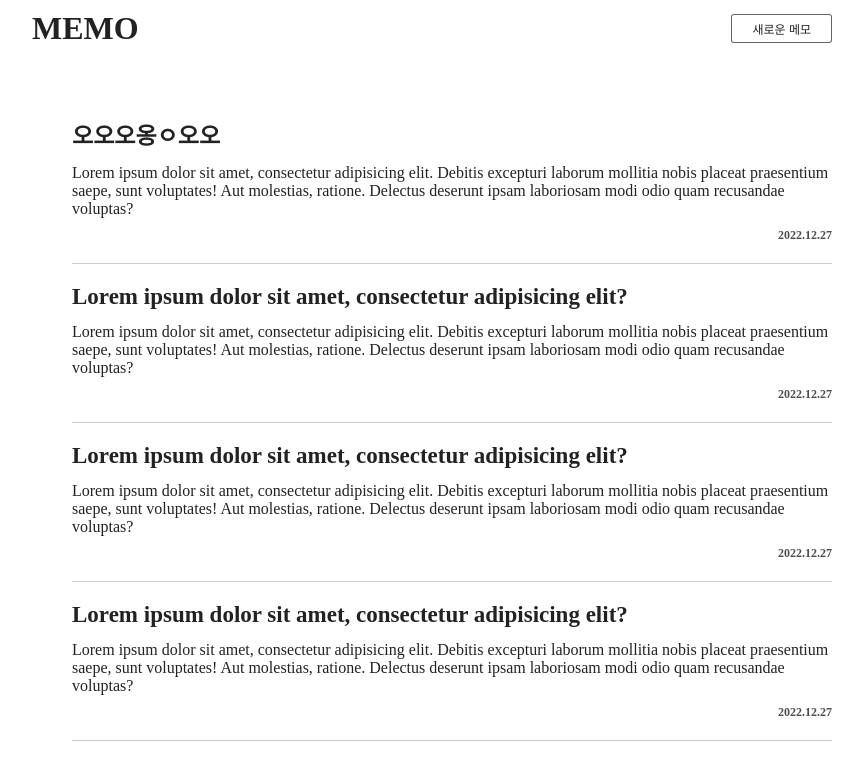
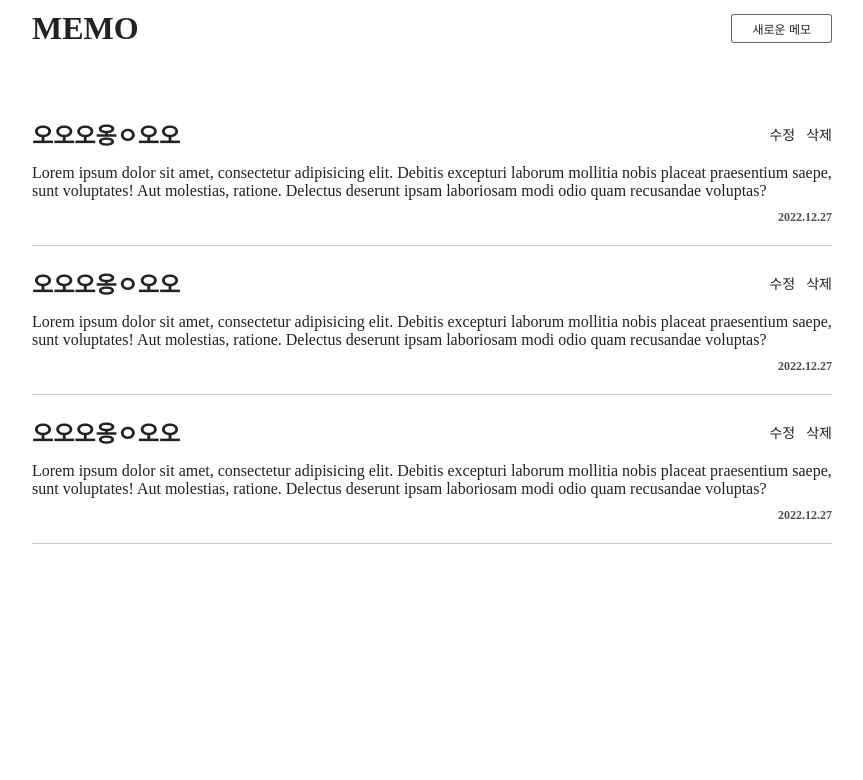
Before and after one commit to junggri/bear-u-client, a plain HTML site: page index.html in a window 1280 px wide. Shown: the whole page, without its empty margins (208-1071 px from the left). Drawn offline with Linux system fonts and the light colour scheme.

Commit message:
[dev] 프론트 디자인 추가, 기능 추가

```diff
--- a/css/content.css
+++ b/css/content.css
@@ -1,6 +1,7 @@
 *{
     padding:0;
     margin:0;
+
 }
 .content{
     width:800px;
@@ -15,17 +16,17 @@ header{
     font-size:30px;
 }
 .title > span{
-    font-size:12px;
+    font-size:14px;
     display: inline-block;
+    width:100%;
     text-align: right;
-    border:1px solid red;
+    /* border:1px solid red; */
 }
 .description{
     font-size:17px;
     margin-top:10px;
     font-weight: 500;
 }
-.content{
-    margin-top: 40px;
-
+.content-body{
+    margin-top:20px;
 }
--- a/css/style.css
+++ b/css/style.css
@@ -1,5 +1,6 @@
 *{
   margin:0;
+  padding:0;
   color:#222222;
 }
 a{
@@ -39,15 +40,34 @@ header > h2{
   width:800px;
   margin: 0 auto;
 }
+#note-list-wrapper{
+}
 .note-list-item{
   list-style: none;
+  width:100%;
   margin-bottom: 20px;
   cursor: pointer;
   padding-bottom: 20px;
   border-bottom:1px solid rgba(0,0,0,0.2);
 }
-.note-list-item > h1 {
+.note-list-item-header > a > h1 {
   font-size:23px;
+}
+.note-list-item-header{
+  display: flex;
+  justify-content: space-between;
+  align-items: center;
+}
+.user-button > span{
+  display: inline-block;
+  font-size:14px;
+  margin-left:7px;
+  cursor: pointer;
+  transition: 0.2s all;
+  border-bottom:1px solid white;
+}
+.user-button > span:hover{
+  border-bottom:1px solid rgba(0,0,0,0.4)
 }
 .note-list-item > h2 {
   font-size:16px;
--- a/index.html
+++ b/index.html
@@ -18,26 +18,45 @@
         </a>
       </div>
     </header>
-    <ul>
+    <ul id="note-list-wrapper">
+      <li class="note-list-item">
+        <div class="note-list-item-header">
             <a href="./html/content/20221227.html">
-        <li class="note-list-item">
               <h1>오오오옹ㅇ오오</h1>
+            </a>
+            <div class="user-button">
+              <span>수정</span>
+              <span>삭제</span>
+            </div>
+          </div>
           <p>Lorem ipsum dolor sit amet, consectetur adipisicing elit. Debitis excepturi laborum mollitia nobis placeat praesentium saepe, sunt voluptates! Aut molestias, ratione. Delectus deserunt ipsam laboriosam modi odio quam recusandae voluptas?</p>
           <h3>2022.12.27</h3>
         </li>
+
+        <li class="note-list-item">
+          <div class="note-list-item-header">
+              <a href="./html/content/20221227.html">
+                <h1>오오오옹ㅇ오오</h1>
               </a>
-      <li class="note-list-item">
-        <h1>Lorem ipsum dolor sit amet, consectetur adipisicing elit?</h1>
+              <div class="user-button">
+                <span>수정</span>
+                <span>삭제</span>
+              </div>
+          </div>
           <p>Lorem ipsum dolor sit amet, consectetur adipisicing elit. Debitis excepturi laborum mollitia nobis placeat praesentium saepe, sunt voluptates! Aut molestias, ratione. Delectus deserunt ipsam laboriosam modi odio quam recusandae voluptas?</p>
           <h3>2022.12.27</h3>
         </li>
+
         <li class="note-list-item">
-        <h1>Lorem ipsum dolor sit amet, consectetur adipisicing elit?</h1>
-        <p>Lorem ipsum dolor sit amet, consectetur adipisicing elit. Debitis excepturi laborum mollitia nobis placeat praesentium saepe, sunt voluptates! Aut molestias, ratione. Delectus deserunt ipsam laboriosam modi odio quam recusandae voluptas?</p>
-        <h3>2022.12.27</h3>
-      </li>
-      <li class="note-list-item">
-        <h1>Lorem ipsum dolor sit amet, consectetur adipisicing elit?</h1>
+          <div class="note-list-item-header">
+            <a href="./html/content/20221227.html">
+              <h1>오오오옹ㅇ오오</h1>
+            </a>
+              <div class="user-button">
+                <span>수정</span>
+                <span>삭제</span>
+              </div>
+            </div>
           <p>Lorem ipsum dolor sit amet, consectetur adipisicing elit. Debitis excepturi laborum mollitia nobis placeat praesentium saepe, sunt voluptates! Aut molestias, ratione. Delectus deserunt ipsam laboriosam modi odio quam recusandae voluptas?</p>
           <h3>2022.12.27</h3>
         </li>
```
Also changed, not shown: css/note.css (+23 -5 lines), html/content/20221227.html (+5 -10 lines), html/note.html (+5 -3 lines). Lines whose indentation alone changed are shown as unchanged.
